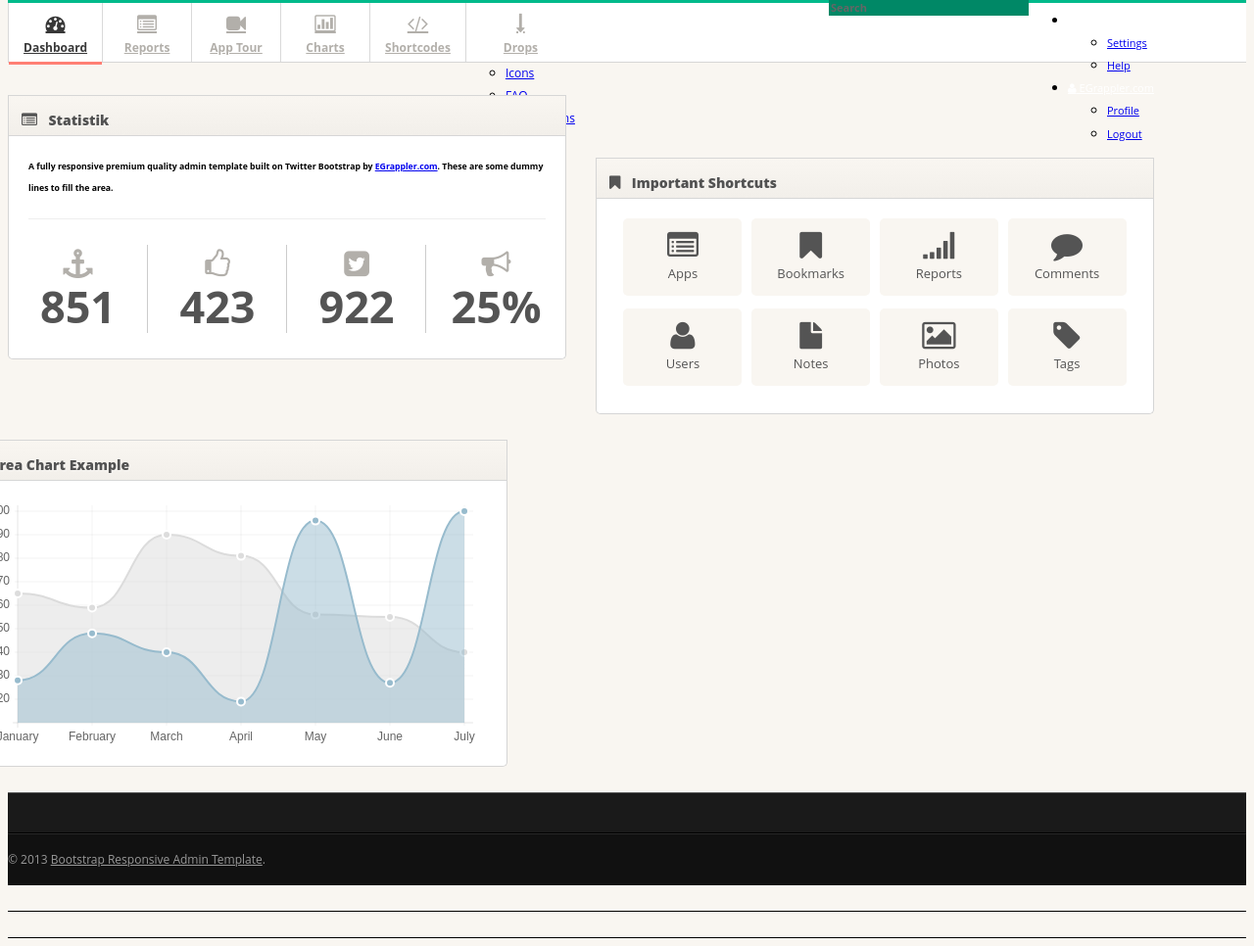
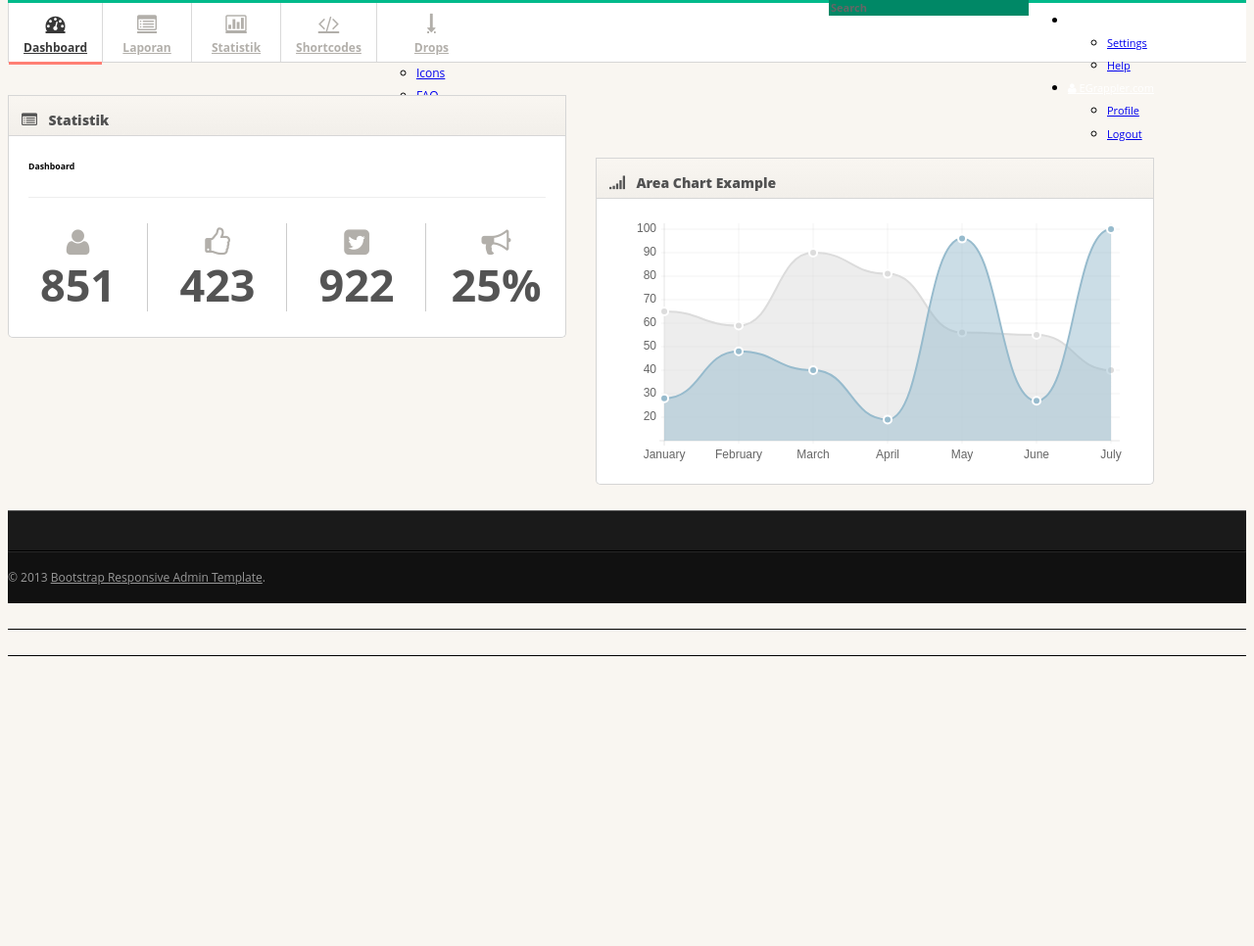
Before and after one commit to FirmansyahSAL/sosialisasi-helpdesk, a CodeIgniter app: page /sosial/ in a window 1280 px wide. Shown: the part 41-1007 px from the top of the page at 98% size. After the commit the page ends 711 px from the top, so only its background shows below. Run offline with CodeIgniter, Linux system fonts and the light colour scheme; some libraries are stand-ins or nearby versions.

Commit message:
perubahan pertama

```diff
--- a/application/models/M_auth.php
+++ b/application/models/M_auth.php
@@ -15,6 +15,6 @@
   function get_email_user($id)
   {
     $this->db->where('email', $id);
-    return $this->db->get('user')->row();
+    return $this->db->get('users')->row();
   }
 }
--- a/application/views/back/dashboard.php
+++ b/application/views/back/dashboard.php
@@ -1,3 +1,26 @@
+<!DOCTYPE html>
+<html lang="en">
+
+<head>
+  <meta charset="utf-8">
+  <title>Dashboard - Bootstrap Admin Template</title>
+  <meta name="viewport" content="width=device-width, initial-scale=1.0, maximum-scale=1.0, user-scalable=no">
+  <meta name="apple-mobile-web-app-capable" content="yes">
+  <link href="<?= base_url() ?>assets/back/css/bootstrap.min.css" rel="stylesheet">
+  <link href="<?= base_url() ?>assets/back/css/bootstrap-responsive.min.css" rel="stylesheet">
+  <link href="<?= base_url() ?>assets/back/http://fonts.googleapis.com/css?family=Open+Sans:400italic,600italic,400,600" rel="stylesheet">
+  <link href="<?= base_url() ?>assets/back/css/font-awesome.css" rel="stylesheet">
+  <link href="<?= base_url() ?>assets/back/css/style.css" rel="stylesheet">
+  <link href="<?= base_url() ?>assets/back/css/pages/dashboard.css" rel="stylesheet">
+
+
+  <!-- Le HTML5 shim, for IE6-8 support of HTML5 elements -->
+  <!--[if lt IE 9]>
+      <script src="http://html5shim.googlecode.com/svn/trunk/html5.js"></script>
+    <![endif]-->
+</head>
+
+<body>
   <!-- /subnavbar -->
   <div class="main">
     <div class="main-inner">
@@ -5,6 +28,7 @@
         <div class="row">
           <div class="span6">
             <div class="widget widget-nopad">
+
               <div class="widget-header"> <i class="icon-list-alt"></i>
                 <h3> Statistik </h3>
               </div>
@@ -12,9 +36,10 @@
               <div class="widget-content">
                 <div class="widget big-stats-container">
                   <div class="widget-content">
-                  <h6 class="bigstats">A fully responsive premium quality admin template built on Twitter Bootstrap by <a href="http://www.egrappler.com" target="_blank">EGrappler.com</a>.  These are some dummy lines to fill the area.</h6>
+                    <h6 class="bigstats">Dashboard <?= $this->session->username; ?></h6>
+
                     <div id="big_stats" class="cf">
-                    <div class="stat"> <i class="icon-anchor"></i> <span class="value">851</span> </div>
+                      <div class="stat"> <i class="icon-user"></i> <span class="value">851</span> </div>
                       <!-- .stat -->
 
                       <div class="stat"> <i class="icon-thumbs-up-alt"></i> <span class="value">423</span> </div>
@@ -35,24 +60,6 @@
             <!-- /widget -->
           </div>
           <!-- /span6 -->
-      <div class="row">
-        <div class="span6">
-          <div class="widget">
-            <div class="widget-header"> <i class="icon-bookmark"></i>
-              <h3>Important Shortcuts</h3>
-            </div>
-            <!-- /widget-header -->
-            <div class="widget-content">
-              <div class="shortcuts"> <a href="javascript:;" class="shortcut"><i class="shortcut-icon icon-list-alt"></i><span
-                                        class="shortcut-label">Apps</span> </a><a href="javascript:;" class="shortcut"><i
-                                            class="shortcut-icon icon-bookmark"></i><span class="shortcut-label">Bookmarks</span> </a><a href="javascript:;" class="shortcut"><i class="shortcut-icon icon-signal"></i> <span class="shortcut-label">Reports</span> </a><a href="javascript:;" class="shortcut"> <i class="shortcut-icon icon-comment"></i><span class="shortcut-label">Comments</span> </a><a href="javascript:;" class="shortcut"><i class="shortcut-icon icon-user"></i><span
-                                                class="shortcut-label">Users</span> </a><a href="javascript:;" class="shortcut"><i
-                                                    class="shortcut-icon icon-file"></i><span class="shortcut-label">Notes</span> </a><a href="javascript:;" class="shortcut"><i class="shortcut-icon icon-picture"></i> <span class="shortcut-label">Photos</span> </a><a href="javascript:;" class="shortcut"> <i class="shortcut-icon icon-tag"></i><span class="shortcut-label">Tags</span> </a> </div>
-              <!-- /shortcuts -->
-            </div>
-            <!-- /widget-content -->
-        </div>
-      </div>
           <!-- /widget -->
           <div class="row">
             <div class="span6">
@@ -77,3 +84,6 @@
       </div>
       <!-- /main-inner -->
     </div>
+</body>
+
+</html>
--- a/application/views/back/register.php
+++ b/application/views/back/register.php
@@ -3,7 +3,7 @@
 
 <head>
 	<meta charset="utf-8">
-	<title>Signup - Bootstrap Admin Template</title>
+	<title>Login - Page</title>
 
 	<meta name="viewport" content="width=device-width, initial-scale=1.0, maximum-scale=1.0, user-scalable=no">
 	<meta name="apple-mobile-web-app-capable" content="yes">
--- a/application/views/back/template/sidebar.php
+++ b/application/views/back/template/sidebar.php
@@ -4,18 +4,17 @@
     <div class="container">
       <ul class="mainnav">
         <li class="active"><a href="index.html"><i class="icon-dashboard"></i><span>Dashboard</span> </a> </li>
-        <li><a href="<?= base_url()?>assets/back/reports.html"><i class="icon-list-alt"></i><span>Reports</span> </a> </li>
-        <li><a href="<?= base_url()?>assets/back/guidely.html"><i class="icon-facetime-video"></i><span>App Tour</span> </a></li>
-        <li><a href="<?= base_url()?>assets/back/charts.html"><i class="icon-bar-chart"></i><span>Charts</span> </a> </li>
-        <li><a href="<?= base_url()?>assets/back/shortcodes.html"><i class="icon-code"></i><span>Shortcodes</span> </a> </li>
+        <li><a href="<?= base_url() ?>assets/back/reports.html"><i class="icon-list-alt"></i><span>Laporan</span> </a> </li>
+        <li><a href="<?= base_url() ?>assets/back/charts.html"><i class="icon-bar-chart"></i><span>Statistik</span> </a> </li>
+        <li><a href="<?= base_url() ?>assets/back/shortcodes.html"><i class="icon-code"></i><span>Shortcodes</span> </a> </li>
         <li class="dropdown"><a href="javascript:;" class="dropdown-toggle" data-toggle="dropdown"> <i class="icon-long-arrow-down"></i><span>Drops</span> <b class="caret"></b></a>
           <ul class="dropdown-menu">
-            <li><a href="<?= base_url()?>assets/back/icons.html">Icons</a></li>
-            <li><a href="<?= base_url()?>assets/back/faq.html">FAQ</a></li>
-            <li><a href="<?= base_url()?>assets/back/pricing.html">Pricing Plans</a></li>
-            <li><a href="<?= base_url()?>assets/back/login.html">Login</a></li>
-            <li><a href="<?= base_url()?>assets/back/signup.html">Signup</a></li>
-            <li><a href="<?= base_url()?>assets/back/error.html">404</a></li>
+            <li><a href="<?= base_url() ?>assets/back/icons.html">Icons</a></li>
+            <li><a href="<?= base_url() ?>assets/back/faq.html">FAQ</a></li>
+            <li><a href="<?= base_url() ?>assets/back/pricing.html">Pricing Plans</a></li>
+            <li><a href="<?= base_url() ?>assets/back/login.html">Login</a></li>
+            <li><a href="<?= base_url() ?>assets/back/signup.html">Signup</a></li>
+            <li><a href="<?= base_url() ?>assets/back/error.html">404</a></li>
           </ul>
         </li>
       </ul>
```
Also changed, not shown: application/controllers/Auth.php (+4 -4 lines), application/views/back/login.php (+4 -10 lines). Lines whose indentation alone changed are shown as unchanged.
